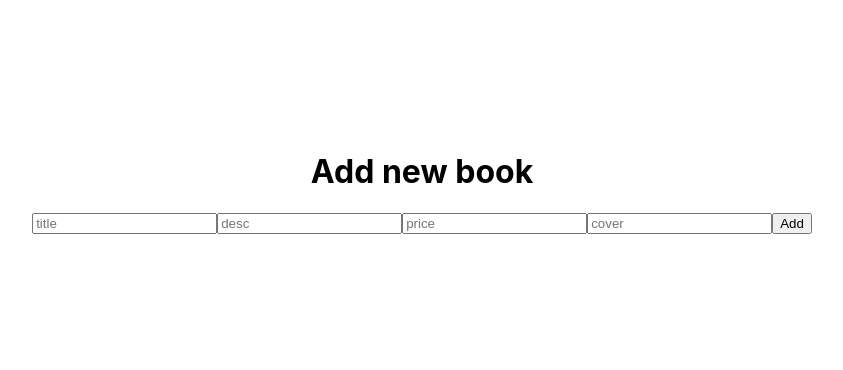
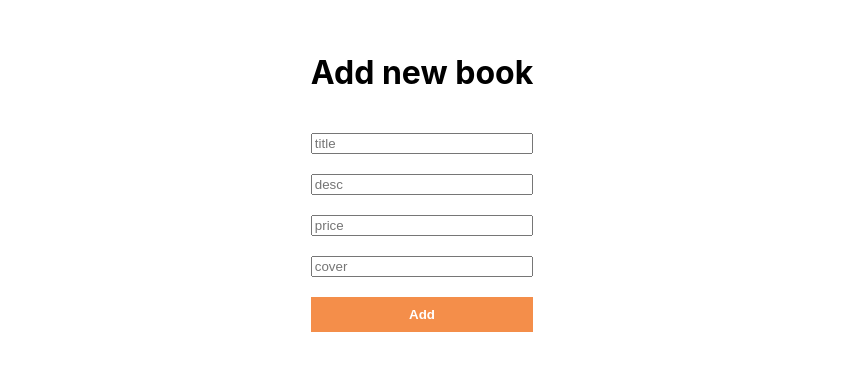
Before and after one commit to GeorgeBarrett/book-shop, a React (Create React App) app in the folder client/: page /add in a window 1280 px wide. Shown: the part 218-588 px from the top of the page, without its empty margins (218-1061 px from the left). Built offline with nearby package versions, Linux system fonts and the light colour scheme.

Commit message:
basic styling complete for Update.jsx and Add.jsx

```diff
--- a/client/src/style.css
+++ b/client/src/style.css
@@ -48,3 +48,24 @@
 .add {
     margin-top: 10px;
 }
+
+.form {
+    display: flex;
+    flex-direction: column;
+    gap: 20px;
+}
+
+.input {
+    width: 250px;
+    padding: 10px;
+    border: 1px solid gray
+}
+
+.formButton {
+    border: none;
+    padding: 10px;
+    background-color: rgb(244, 142, 74);
+    color: white;
+    font-weight: bold;
+    cursor: pointer;
+}
```
